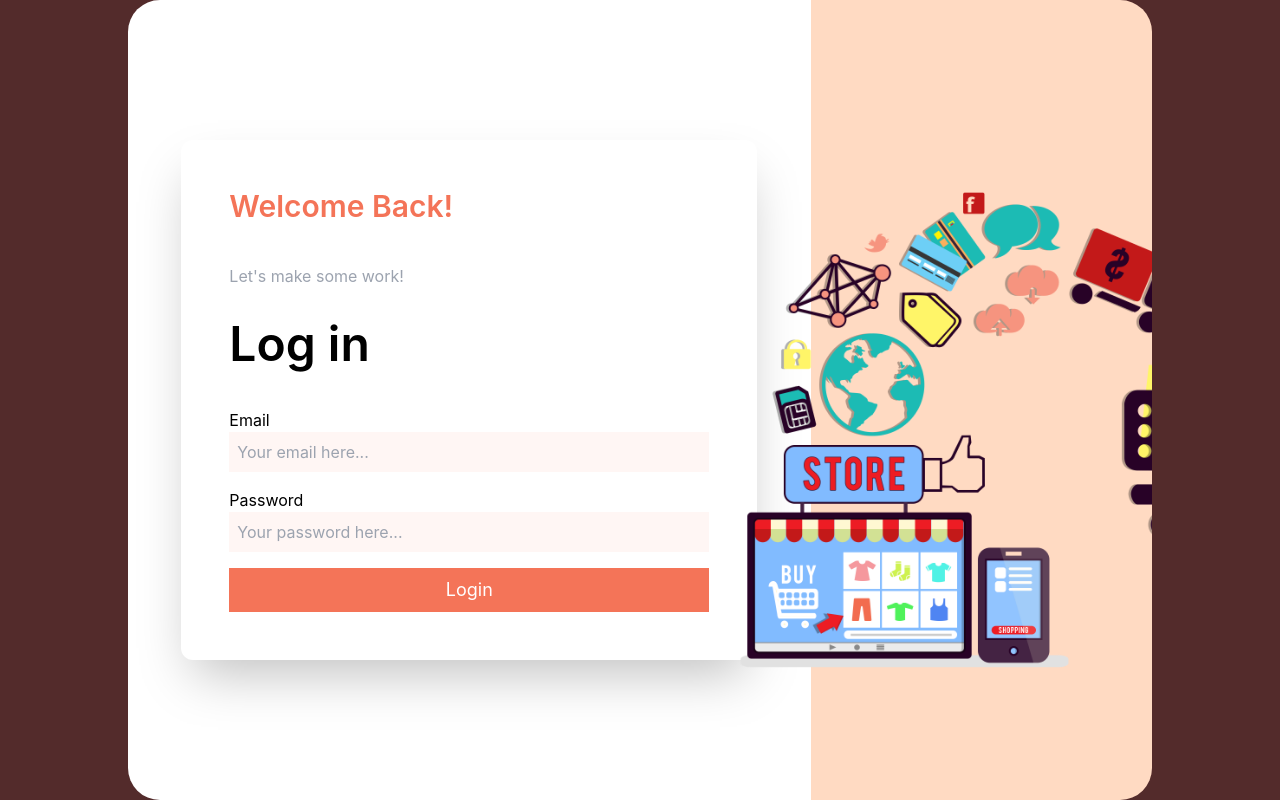
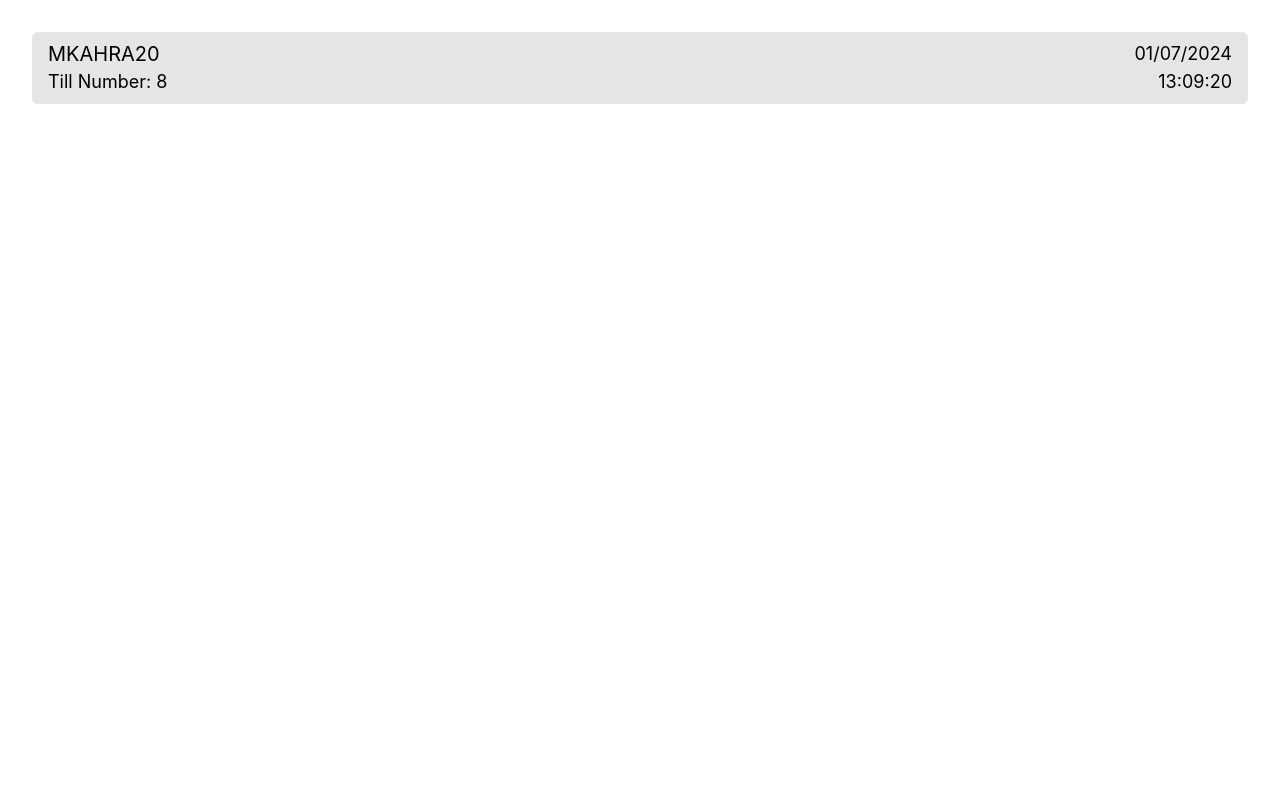
Before and after one commit to mrzkhrmn/cashier-app, a React (Vite) app in the folder frontend/: page / in a window 1280 px wide. Before the commit this address led to /login. Built offline with nearby package versions, Linux system fonts and the light colour scheme.

Commit message:
Starting to Cashier Page creating header for it and making a clock component

```diff
--- /dev/null
+++ b/frontend/src/components/CashierHeader.jsx
@@ -0,0 +1,15 @@
+import { Clock } from "./Clock";
+
+export const CashierHeader = () => {
+  return (
+    <div className="flex justify-between bg-black/10 py-2 px-4 rounded-md">
+      <div className="flex flex-col">
+        <h1 className="text-xl">MKAHRA20</h1>
+        <h2 className="text-lg">Till Number: 8</h2>
+      </div>
+      <div className="flex  flex-col items-end">
+        <Clock />
+      </div>
+    </div>
+  );
+};
--- /dev/null
+++ b/frontend/src/components/Clock.jsx
@@ -0,0 +1,28 @@
+import { useEffect, useState } from "react";
+
+export const Clock = () => {
+  const [time, setTime] = useState(new Date());
+  const day = ("0" + time.getDay()).slice(-2);
+  const month = ("0" + time.getMonth()).slice(-2);
+  const year = time.getFullYear();
+  const hours = time.getHours();
+  const minutes = ("0" + time.getMinutes()).slice(-2);
+  const seconds = ("0" + time.getSeconds()).slice(-2);
+
+  useEffect(() => {
+    const interval = setInterval(() => {
+      setTime(new Date());
+    }, 1000);
+    return () => clearInterval(interval);
+  }, []);
+  return (
+    <>
+      <h2 className="text-lg">
+        {day}/{month}/{year}
+      </h2>
+      <h2 className="text-lg">
+        {hours}:{minutes}:{seconds}
+      </h2>
+    </>
+  );
+};
--- a/frontend/src/components/ProtectedRoute.jsx
+++ b/frontend/src/components/ProtectedRoute.jsx
@@ -1,6 +1,6 @@
 import { Navigate, Outlet } from "react-router-dom";
 
 export const ProtectedRoute = () => {
-  const userInfo = false;
+  const userInfo = true;
   return userInfo ? <Outlet /> : <Navigate to={"/login"} />;
 };
--- a/frontend/src/pages/CashierPage.jsx
+++ b/frontend/src/pages/CashierPage.jsx
@@ -1,3 +1,9 @@
+import { CashierHeader } from "../components/CashierHeader";
+
 export const CashierPage = () => {
-  return <div>CashierPage</div>;
+  return (
+    <div className="w-full p-8">
+      <CashierHeader />
+    </div>
+  );
 };
```
